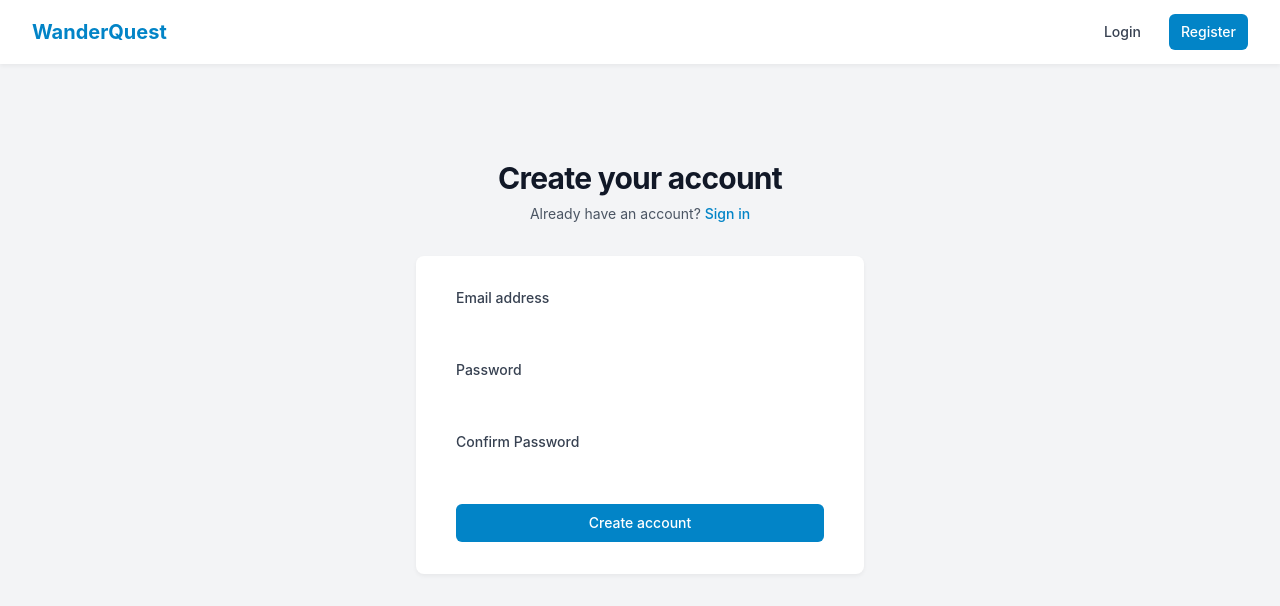
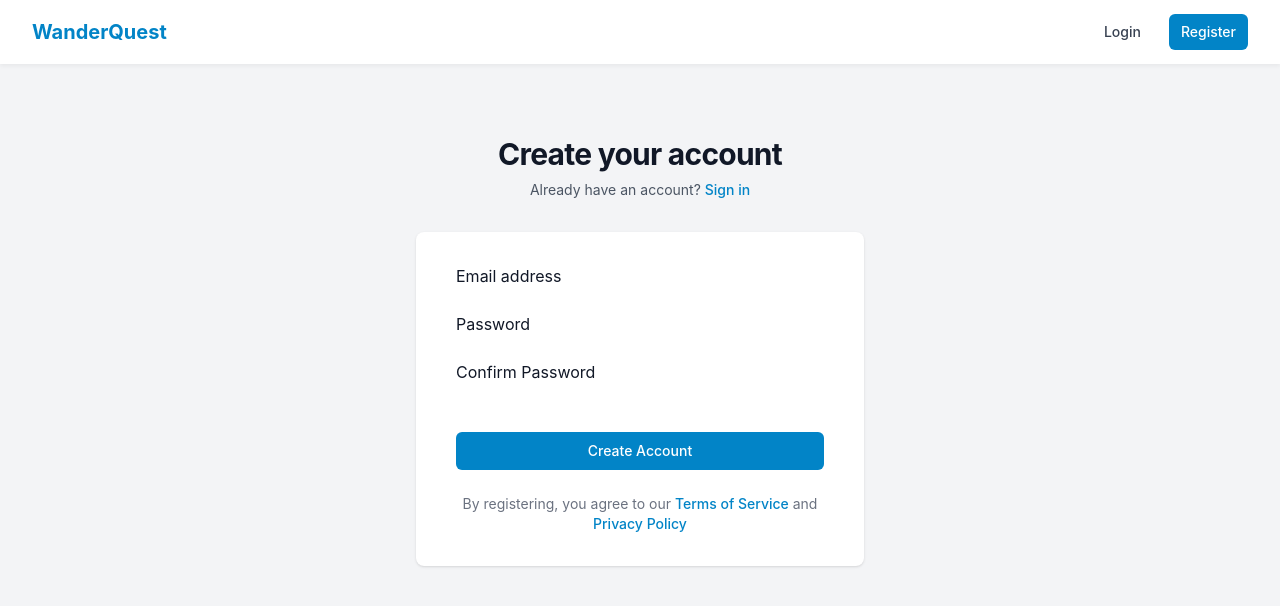
Before and after one commit to OmarDGreat/WanderQuest, a React (Vite) app in the folder client/: page /register in a window 1280 px wide. Shown: the top 606 px of the page. Built offline with nearby package versions, Linux system fonts and the light colour scheme.

Commit message:
login and register functionality

```diff
--- a/client/src/pages/Home.jsx
+++ b/client/src/pages/Home.jsx
@@ -5,6 +5,7 @@ import {
   CalendarIcon,
   CurrencyDollarIcon,
 } from "@heroicons/react/24/outline";
+import Layout from "../components/layout/Layout";
 
 const features = [
   {
@@ -30,6 +31,7 @@ export default function Home() {
   const { user } = useAuth();
 
   return (
+    <Layout>
       <main className="flex flex-col min-h-screen bg-gradient-to-b from-white to-gray-50">
         <div className="flex-grow">
           {/* Hero Section */}
@@ -129,5 +131,6 @@ export default function Home() {
           </div>
         </div>
       </main>
+    </Layout>
   );
 }
--- a/client/src/pages/Itineraries.jsx
+++ b/client/src/pages/Itineraries.jsx
@@ -1,81 +1,52 @@
-import { useState, useEffect } from 'react';
-import axios from 'axios';
-import { Link } from 'react-router-dom';
+import { useState, useEffect } from "react";
+import { itineraryService } from "../services";
+import { ItineraryList } from "../components/features/itinerary";
+import { Button } from "../components/common";
+import Layout from "../components/layout/Layout";
 
 export default function Itineraries() {
   const [itineraries, setItineraries] = useState([]);
   const [loading, setLoading] = useState(true);
-  const [error, setError] = useState('');
+  const [error, setError] = useState(null);
 
   useEffect(() => {
-    fetchItineraries();
+    loadItineraries();
   }, []);
 
-  const fetchItineraries = async () => {
+  const loadItineraries = async () => {
     try {
-      const response = await axios.get('/itineraries');
-      setItineraries(response.data);
+      const data = await itineraryService.getAllItineraries();
+      setItineraries(data);
     } catch (err) {
-      setError('Failed to fetch itineraries');
+      setError("Failed to load itineraries");
     } finally {
       setLoading(false);
     }
   };
 
   const handleDelete = async (id) => {
-    if (window.confirm('Are you sure you want to delete this itinerary?')) {
     try {
-        await axios.delete(`/itineraries/${id}`);
-        setItineraries(itineraries.filter(item => item.id !== id));
+      await itineraryService.deleteItinerary(id);
+      setItineraries(itineraries.filter((item) => item.id !== id));
     } catch (err) {
-        setError('Failed to delete itinerary');
-      }
+      setError("Failed to delete itinerary");
     }
   };
 
   if (loading) return <div>Loading...</div>;
-  if (error) return <div className="text-red-600">{error}</div>;
+  if (error) return <div>{error}</div>;
 
   return (
+    <Layout>
       <div>
         <div className="flex justify-between items-center mb-6">
-        <h1 className="text-3xl font-bold">My Itineraries</h1>
-        <Link to="/create-trip" className="btn-primary">
+          <h1 className="text-2xl font-bold text-gray-900">My Itineraries</h1>
+          <Button variant="primary" href="/create-trip">
             Create New Trip
-        </Link>
+          </Button>
         </div>
-
-      {itineraries.length === 0 ? (
-        <div className="text-center py-8">
-          <p className="text-gray-600">No itineraries yet. Start by creating one!</p>
+        <ItineraryList itineraries={itineraries} onDelete={handleDelete} />
       </div>
-      ) : (
-        <div className="grid gap-6 md:grid-cols-2 lg:grid-cols-3">
-          {itineraries.map((itinerary) => (
-            <div
-              key={itinerary.id}
-              className="bg-white rounded-lg shadow-md p-6"
-            >
-              <h3 className="text-xl font-semibold mb-2">{itinerary.title}</h3>
-              <div className="text-gray-600 mb-4">
-                <p>
-                  {new Date(itinerary.startDate).toLocaleDateString()} -{' '}
-                  {new Date(itinerary.endDate).toLocaleDateString()}
-                </p>
-                <p>Budget: ${itinerary.budget}</p>
-              </div>
-              <div className="flex justify-end space-x-2">
-                <button
-                  onClick={() => handleDelete(itinerary.id)}
-                  className="text-red-600 hover:text-red-800"
-                >
-                  Delete
-                </button>
-              </div>
-            </div>
-          ))}
-        </div>
-      )}
-    </div>
+    </Layout>
   );
 }
--- a/client/src/pages/auth/Login.jsx
+++ b/client/src/pages/auth/Login.jsx
@@ -1,104 +1,95 @@
-import { useState } from 'react';
-import { Link, useNavigate } from 'react-router-dom';
-import Layout from '../../components/layout/Layout';
-import { useAuth } from '../../hooks/useAuth';
+import { useState } from "react";
+import { Link, useNavigate } from "react-router-dom";
+import { useAuth } from "../../hooks/useAuth";
+import { validateEmail } from "../../utils/validation.utils";
+import { Button, Input } from "../../components/common";
 
 export default function Login() {
-  const [email, setEmail] = useState('');
-  const [password, setPassword] = useState('');
-  const [error, setError] = useState('');
+  const [email, setEmail] = useState("");
+  const [password, setPassword] = useState("");
+  const [errors, setErrors] = useState({});
   const [isLoading, setIsLoading] = useState(false);
   const { login } = useAuth();
   const navigate = useNavigate();
 
+  const validate = () => {
+    const newErrors = {};
+    if (!validateEmail(email)) {
+      newErrors.email = "Invalid email address";
+    }
+    if (!password) {
+      newErrors.password = "Password is required";
+    }
+    setErrors(newErrors);
+    return Object.keys(newErrors).length === 0;
+  };
+
   const handleSubmit = async (e) => {
     e.preventDefault();
+    if (!validate()) return;
+
     setIsLoading(true);
-    setError('');
-
     try {
       await login(email, password);
-      navigate('/dashboard');
+      navigate("/itineraries");
     } catch (err) {
-      setError(err.message || 'Failed to login');
+      setErrors({ form: err.message || "Failed to login" });
     } finally {
       setIsLoading(false);
     }
   };
 
   return (
-    <Layout>
     <div className="flex min-h-full flex-col justify-center py-12 sm:px-6 lg:px-8">
       <div className="sm:mx-auto sm:w-full sm:max-w-md">
-          <h2 className="mt-6 text-center text-3xl font-bold tracking-tight text-gray-900">
+        <h2 className="text-center text-3xl font-bold tracking-tight text-gray-900">
           Sign in to your account
         </h2>
         <p className="mt-2 text-center text-sm text-gray-600">
-            Or{' '}
-            <Link to="/register" className="font-medium text-primary-600 hover:text-primary-500">
+          Or{" "}
+          <Link
+            to="/register"
+            className="text-primary-600 hover:text-primary-500"
+          >
             create a new account
           </Link>
         </p>
       </div>
 
       <div className="mt-8 sm:mx-auto sm:w-full sm:max-w-md">
-          <div className="bg-white py-8 px-4 shadow-soft sm:rounded-lg sm:px-10">
-            {error && (
-              <div className="mb-4 rounded-md bg-error-50 p-4">
-                <p className="text-sm text-error-700">{error}</p>
-              </div>
+        <div className="bg-white py-8 px-4 shadow sm:rounded-lg sm:px-10">
+          {errors.form && (
+            <div className="mb-4 text-error-600 text-sm">{errors.form}</div>
           )}
 
-            <form className="space-y-6" onSubmit={handleSubmit}>
-              <div>
-                <label htmlFor="email" className="block text-sm font-medium text-gray-700">
-                  Email address
-                </label>
-                <div className="mt-1">
-                  <input
-                    id="email"
-                    name="email"
+          <form onSubmit={handleSubmit} className="space-y-6">
+            <Input
+              label="Email address"
               type="email"
-                    autoComplete="email"
-                    required
               value={email}
               onChange={(e) => setEmail(e.target.value)}
-                    className="form-input"
+              error={errors.email}
             />
-                </div>
-              </div>
 
-              <div>
-                <label htmlFor="password" className="block text-sm font-medium text-gray-700">
-                  Password
-                </label>
-                <div className="mt-1">
-                  <input
-                    id="password"
-                    name="password"
+            <Input
+              label="Password"
               type="password"
-                    autoComplete="current-password"
-                    required
               value={password}
               onChange={(e) => setPassword(e.target.value)}
-                    className="form-input"
+              error={errors.password}
             />
-                </div>
-              </div>
 
-              <div>
-                <button
+            <Button
               type="submit"
-                  className="btn-primary w-full"
-                  disabled={isLoading}
+              variant="primary"
+              className="w-full"
+              isLoading={isLoading}
             >
-                  {isLoading ? 'Signing in...' : 'Sign in'}
-                </button>
-              </div>
+              Sign in
+            </Button>
           </form>
         </div>
       </div>
     </div>
-    </Layout>
   );
 }
--- a/client/src/pages/auth/Register.jsx
+++ b/client/src/pages/auth/Register.jsx
@@ -1,33 +1,51 @@
-import { useState } from 'react';
-import { Link, useNavigate } from 'react-router-dom';
-import Layout from '../../components/layout/Layout';
-import { useAuth } from '../../hooks/useAuth';
+import { useState } from "react";
+import { Link, useNavigate } from "react-router-dom";
+import { useAuth } from "../../hooks/useAuth";
+import { validateEmail, validatePassword } from "../../utils/validation.utils";
+import { Button, Input } from "../../components/common";
+import Layout from "../../components/layout/Layout";
 
 export default function Register() {
-  const [email, setEmail] = useState('');
-  const [password, setPassword] = useState('');
-  const [confirmPassword, setConfirmPassword] = useState('');
-  const [error, setError] = useState('');
+  const [email, setEmail] = useState("");
+  const [password, setPassword] = useState("");
+  const [confirmPassword, setConfirmPassword] = useState("");
+  const [errors, setErrors] = useState({});
   const [isLoading, setIsLoading] = useState(false);
   const { register } = useAuth();
   const navigate = useNavigate();
 
+  const validate = () => {
+    const newErrors = {};
+
+    if (!validateEmail(email)) {
+      newErrors.email = "Invalid email address";
+    }
+
+    if (!validatePassword(password)) {
+      newErrors.password =
+        "Password must be at least 8 characters with 1 uppercase, 1 lowercase, and 1 number";
+    }
+
+    if (password !== confirmPassword) {
+      newErrors.confirmPassword = "Passwords do not match";
+    }
+
+    setErrors(newErrors);
+    return Object.keys(newErrors).length === 0;
+  };
+
   const handleSubmit = async (e) => {
     e.preventDefault();
+    if (!validate()) return;
+
     setIsLoading(true);
-    setError('');
-
-    if (password !== confirmPassword) {
-      setError('Passwords do not match');
-      setIsLoading(false);
-      return;
-    }
-
     try {
       await register(email, password);
-      navigate('/dashboard');
+      navigate("/itineraries");
     } catch (err) {
-      setError(err.message || 'Failed to create account');
+      setErrors({
+        form: err.message || "Registration failed. Please try again.",
+      });
     } finally {
       setIsLoading(false);
     }
@@ -37,90 +55,82 @@ export default function Register() {
     <Layout>
       <div className="flex min-h-full flex-col justify-center py-12 sm:px-6 lg:px-8">
         <div className="sm:mx-auto sm:w-full sm:max-w-md">
-          <h2 className="mt-6 text-center text-3xl font-bold tracking-tight text-gray-900">
+          <h2 className="text-center text-3xl font-bold tracking-tight text-gray-900">
             Create your account
           </h2>
           <p className="mt-2 text-center text-sm text-gray-600">
-            Already have an account?{' '}
-            <Link to="/login" className="font-medium text-primary-600 hover:text-primary-500">
+            Already have an account?{" "}
+            <Link
+              to="/login"
+              className="text-primary-600 hover:text-primary-500"
+            >
               Sign in
             </Link>
           </p>
         </div>
 
         <div className="mt-8 sm:mx-auto sm:w-full sm:max-w-md">
-          <div className="bg-white py-8 px-4 shadow-soft sm:rounded-lg sm:px-10">
-            {error && (
-              <div className="mb-4 rounded-md bg-error-50 p-4">
-                <p className="text-sm text-error-700">{error}</p>
-              </div>
+          <div className="bg-white py-8 px-4 shadow sm:rounded-lg sm:px-10">
+            {errors.form && (
+              <div className="mb-4 text-error-600 text-sm">{errors.form}</div>
             )}
 
-            <form className="space-y-6" onSubmit={handleSubmit}>
-              <div>
-                <label htmlFor="email" className="block text-sm font-medium text-gray-700">
-                  Email address
-                </label>
-                <div className="mt-1">
-                  <input
-                    id="email"
-                    name="email"
+            <form onSubmit={handleSubmit} className="space-y-6">
+              <Input
+                label="Email address"
                 type="email"
-                    autoComplete="email"
-                    required
                 value={email}
                 onChange={(e) => setEmail(e.target.value)}
-                    className="form-input"
+                error={errors.email}
+                required
               />
-                </div>
-              </div>
 
-              <div>
-                <label htmlFor="password" className="block text-sm font-medium text-gray-700">
-                  Password
-                </label>
-                <div className="mt-1">
-                  <input
-                    id="password"
-                    name="password"
+              <Input
+                label="Password"
                 type="password"
-                    autoComplete="new-password"
-                    required
                 value={password}
                 onChange={(e) => setPassword(e.target.value)}
-                    className="form-input"
+                error={errors.password}
+                required
               />
-                </div>
-              </div>
 
-              <div>
-                <label htmlFor="confirmPassword" className="block text-sm font-medium text-gray-700">
-                  Confirm Password
-                </label>
-                <div className="mt-1">
-                  <input
-                    id="confirmPassword"
-                    name="confirmPassword"
+              <Input
+                label="Confirm Password"
                 type="password"
-                    autoComplete="new-password"
-                    required
                 value={confirmPassword}
                 onChange={(e) => setConfirmPassword(e.target.value)}
-                    className="form-input"
+                error={errors.confirmPassword}
+                required
               />
+
+              <Button
+                type="submit"
+                variant="primary"
+                className="w-full"
+                isLoading={isLoading}
+              >
+                Create Account
+              </Button>
+            </form>
+
+            <div className="mt-6">
+              <p className="text-center text-sm text-gray-500">
+                By registering, you agree to our{" "}
+                <Link
+                  to="/terms"
+                  className="text-primary-600 hover:text-primary-500"
+                >
+                  Terms of Service
+                </Link>{" "}
+                and{" "}
+                <Link
+                  to="/privacy"
+                  className="text-primary-600 hover:text-primary-500"
+                >
+                  Privacy Policy
+                </Link>
+              </p>
             </div>
-              </div>
-
-              <div>
-                <button
-                  type="submit"
-                  className="btn-primary w-full"
-                  disabled={isLoading}
-                >
-                  {isLoading ? 'Creating account...' : 'Create account'}
-                </button>
-              </div>
-            </form>
           </div>
         </div>
       </div>
--- a/package.json
+++ b/package.json
@@ -24,5 +24,8 @@
   "devDependencies": {
     "concurrently": "^8.2.2",
     "nodemon": "^3.0.3"
+  },
+  "dependencies": {
+    "tailwind-merge": "^3.0.1"
   }
 }
```
Also changed, not shown: client/src/components/features/itinerary/ItineraryCard.jsx (+6 -11 lines), client/src/pages/CreateTrip.jsx (+15 -13 lines), 1 other file (tests, documents, lock files or other folders). Lines whose indentation alone changed are shown as unchanged.
